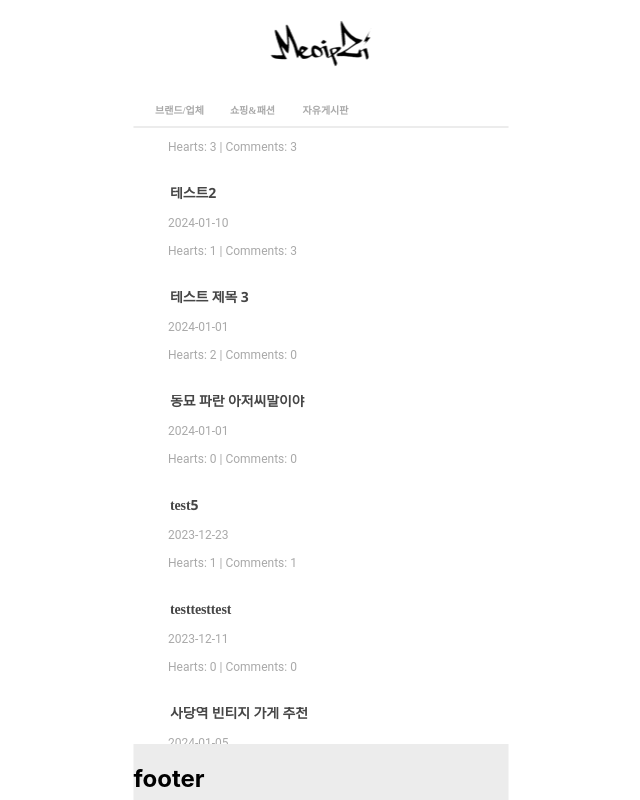
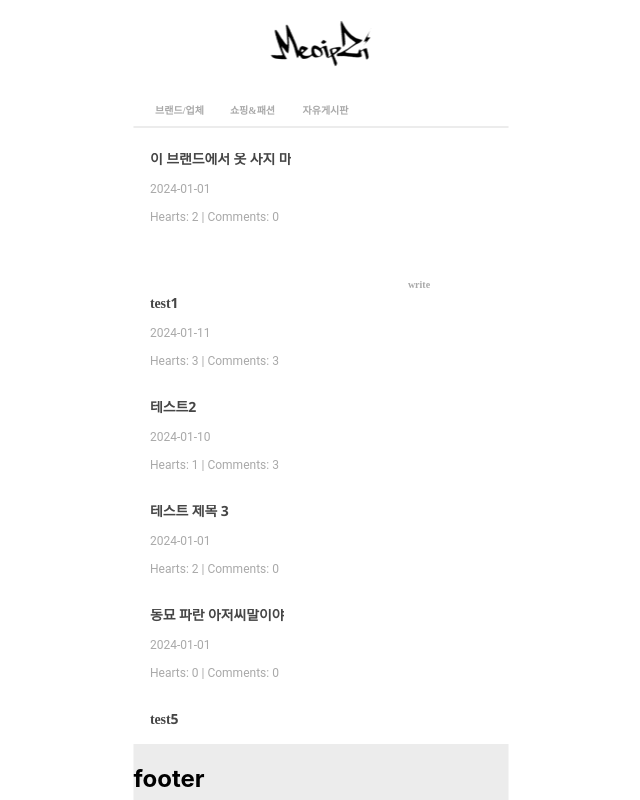
Before and after one commit to Minlee01/MeoipZi-fe--tmp, a React (Create React App) app: page /FreeCommunity in a window 1280 px wide. Shown: the top 800 px of the page, without its empty margins (319-959 px from the left). Built offline with nearby package versions, Linux system fonts and the light colour scheme.

Commit message:
LayoutProblems_FreeCom기준으로 수정

```diff
--- a/src/App.tsx
+++ b/src/App.tsx
@@ -21,7 +21,7 @@ function App() {
       <BrandCom/>
       <Routes>
       <Route index element = {<BrandCom />} />
-        <Route path = "post-write" element={<WritePost />} />
+        <Route path = "/post-write" element={<WritePost />} />
         <Route path = "/BrandCommunity" element={<BrandCom />} />
         <Route path = "/ShopCommunity" element={<ShopCom />} />
         <Route path = "/FreeCommunity" element={<FreeCom />} />
--- a/src/components/Layout.tsx
+++ b/src/components/Layout.tsx
@@ -10,8 +10,9 @@ interface LayoutProps {
 }
 
 const StyleWrap = styled.div`
-  margin-top: 126px;
-  position: absolute;
+  margin-top: 95vh;
+  margin-bottom: 1vh;
+  position: relative;
   top: 50%;
   left: 50%;
   transform: translate(-50%, -50%);
@@ -19,9 +20,9 @@ const StyleWrap = styled.div`
   display: flex;
   align-items: center;
   flex-direction: column;
-  width: 375px;
+  width: 56vh;
   justify-content: space-between;
-  min-height: 100vh;
+  min-height: 100%;
   overflow: hidden;
 
   background-color: white;
--- a/src/components/list/PostListItem.tsx
+++ b/src/components/list/PostListItem.tsx
@@ -33,7 +33,7 @@ const Wrapper = styled.div`
 const TitleText = styled.p`
 overflow: hidden;
 color: #464646;
-margin: 8px 18px 8px;
+margin: 1vh 1vh 1vh;
 
 text-overflow: ellipsis;
 font-family: Noto Sans Arabic;
@@ -52,7 +52,7 @@ font-size: 12px;
 font-style: normal;
 font-weight: 400;
 line-height: 100%; /* 12px */
-margin: 0px 16px 8px;
+margin: 0px 1vh 1vh;
 `;
 
 function PostListItem(props: PostListItemProps) {
--- a/src/components/ui/Button.tsx
+++ b/src/components/ui/Button.tsx
@@ -19,6 +19,7 @@ const StyledButton = styled.button`
     line-height: normal;
     background-color:transparent;
     cursor: pointer;
+    z-index: 100;
 
     margin-left: 15px; /*margin between buttons*/
 `;
--- a/src/data_Shop.json
+++ b/src/data_Shop.json
@@ -24,5 +24,85 @@
         "commentCnt":0,
         "postDate":"2024-01-01"
 
+    },
+    {
+        "id": 100000004,
+        "title": "테스트 제목 4 옷가게",
+        "content": "test content4-id4",
+        "heartCnt":2,
+        "commentCnt":0,
+        "postDate":"2024-01-05"
+
+    },
+    {
+        "id": 100000005,
+        "title": "테스트 제목 5 옷가게",
+        "content": "test content5-id5",
+        "heartCnt":3,
+        "commentCnt":1,
+        "postDate":"2024-01-05"
+
+    },
+    {
+        "id": 100000006,
+        "title": "테스트 제목 6 옷가게",
+        "content": "test content6-id6",
+        "heartCnt":2,
+        "commentCnt":0,
+        "postDate":"2024-01-01"
+
+    },
+    {
+        "id": 100000007,
+        "title": "테스트 제목 7 옷가게",
+        "content": "test content7-id7",
+        "heartCnt":2,
+        "commentCnt":0,
+        "postDate":"2024-01-01"
+
+    },
+    {
+        "id": 100000008,
+        "title": "테스트 제목 8 옷가게",
+        "content": "test content8-id8",
+        "heartCnt":2,
+        "commentCnt":0,
+        "postDate":"2024-01-01"
+
+    },
+    {
+        "id": 100000009,
+        "title": "테스트 제목 9 옷가게",
+        "content": "test content9-id9",
+        "heartCnt":2,
+        "commentCnt":0,
+        "postDate":"2024-01-01"
+
+    },{
+        "id": 100000010,
+        "title": "테스트 제목 10 옷가게",
+        "content": "test content10-id10",
+        "heartCnt":2,
+        "commentCnt":0,
+        "postDate":"2024-01-01"
+
+    },
+    {
+        "id": 100000011,
+        "title": "테스트 제목 11 옷가게",
+        "content": "test content11-id11",
+        "heartCnt":2,
+        "commentCnt":0,
+        "postDate":"2024-01-01"
+
+    },
+    {
+        "id": 100000012,
+        "title": "테스트 제목 12 옷가게",
+        "content": "test content12-id12",
+        "heartCnt":2,
+        "commentCnt":0,
+        "postDate":"2024-01-01"
+
     }
 ]
--- a/src/index.tsx
+++ b/src/index.tsx
@@ -8,9 +8,10 @@ const root = ReactDOM.createRoot(
   document.getElementById('root') as HTMLElement
 );
 root.render(
-  <React.StrictMode>
+  //<React.StrictMode>
     <App />
-  </React.StrictMode>
+  //</React.StrictMode>
+
 );
 
 // If you want to start measuring performance in your app, pass a function
--- a/src/pages/BrandCom.tsx
+++ b/src/pages/BrandCom.tsx
@@ -3,24 +3,24 @@ import { useNavigate } from "react-router-dom";
 import styled from "styled-components";
 import PostList from "../components/list/PostList";
 import Button from "../components/ui/Button";
-import data_B from '../data_Brand.json';
+import data_Brand from '../data_Brand.json';
 
 interface MainPageProps {}
 
-const Wrapper = styled.div`
+const BWrapper = styled.div`
   padding: 16px;
-  width: 340px;
+  width: 45vh;
   display: flex;
   flex-direction: column;
   align-items: center;  // Fixed typo in 'align-items'
   justify-content: center;
 
-  margin-bottom: 56px;
+  margin-bottom: 3vh;
 `;
 
 const Container = styled.div`
   width: 100%;
-  max-width: 355px;
+  max-width: 53vh;
 
   & > * {
     :not(:last-child) {
@@ -29,20 +29,38 @@ const Container = styled.div`
   }
 `;
 
+const ButtonContainer = styled.div`
+  position: fixed;
+  margin-left: 250px;
+  z-index: 100;
+`;
+
 const BrandCom: FC<MainPageProps> = () => {
   const navigate = useNavigate();
 
+  console.log("Data in BrandCom:", data_Brand);
+
   return (
-    <Wrapper>
+    <>
+    <BWrapper>
       <Container>
         <PostList
-          posts={data_B}
+          posts={data_Brand}
           onClickItem={(item) => {
             navigate(`/post/${item.id}`);
           }}
         />
-      </Container>
-    </Wrapper>
+        </Container>
+    </BWrapper>
+        <ButtonContainer>
+        <Button
+          title="write"
+          onClick={() => {
+            navigate("/post-write"); // Update the destination route
+          }}
+        />
+        </ButtonContainer>
+      </>
   );
 };
 
--- a/src/pages/FreeCom.tsx
+++ b/src/pages/FreeCom.tsx
@@ -7,15 +7,15 @@ import data_F from '../data_Free.json';
 
 interface MainPageProps {}
 
-const Wrapper = styled.div`
+const FWrapper = styled.div`
   padding: 16px;
-  width: 340px;
+  width: 40vh;
   display: flex;
   flex-direction: column;
   align-items: center;  // Fixed typo in 'align-items'
   justify-content: center;
 
-  margin-bottom: 56px;
+  margin-bottom: 8vh;
 `;
 
 const Container = styled.div`
@@ -33,7 +33,7 @@ const FreeCom: FC<MainPageProps> = () => {
   const navigate = useNavigate();
 
   return (
-    <Wrapper>
+    <FWrapper>
       <Container>
         <PostList
           posts={data_F}
@@ -42,7 +42,7 @@ const FreeCom: FC<MainPageProps> = () => {
           }}
         />
       </Container>
-    </Wrapper>
+    </FWrapper>
   );
 };
 
--- a/src/pages/ShopCom.tsx
+++ b/src/pages/ShopCom.tsx
@@ -7,33 +7,35 @@ import data_S from '../data_Shop.json';
 
 interface MainPageProps {}
 
-const Wrapper = styled.div`
+const SWrapper = styled.div`
   padding: 16px;
-  width: 340px;
+  width: 50vh;
   display: flex;
   flex-direction: column;
   align-items: center;  // Fixed typo in 'align-items'
   justify-content: center;
 
-  margin-bottom: 56px;
+  margin-bottom: 3vh;
 `;
 
 const Container = styled.div`
   width: 100%;
   max-width: 355px;
+  height: 100%;
 
   & > * {
     :not(:last-child) {
       margin-bottom: 16px;
     }
   }
+  flex: 1;
 `;
 
 const ShopCom: FC<MainPageProps> = () => {
   const navigate = useNavigate();
 
   return (
-    <Wrapper>
+    <SWrapper>
       <Container>
         <PostList
           posts={data_S}
@@ -42,7 +44,7 @@ const ShopCom: FC<MainPageProps> = () => {
           }}
         />
       </Container>
-    </Wrapper>
+    </SWrapper>
   );
 };
 
```
Also changed, not shown: src/images/writeButton.png (added).
